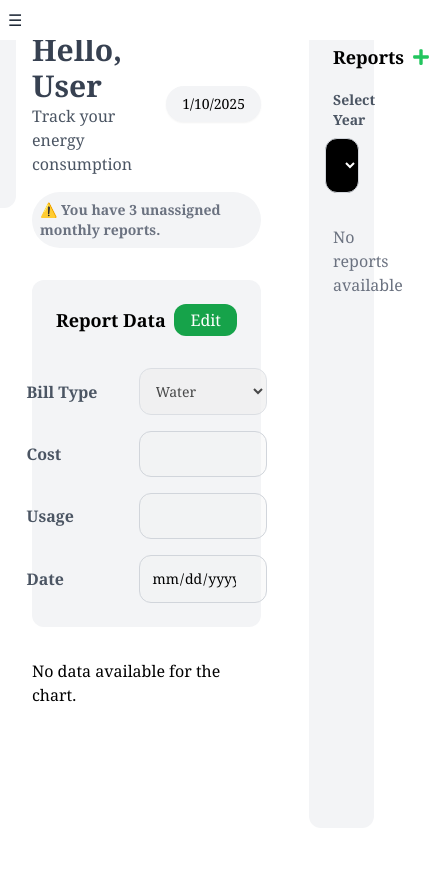
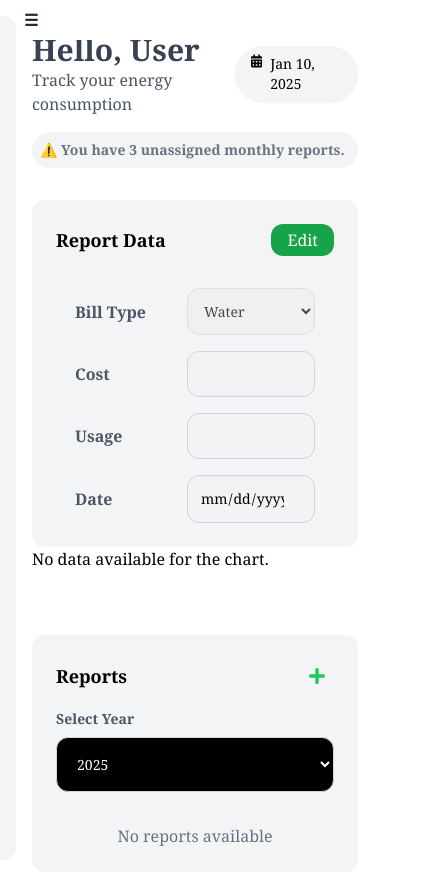
Before and after one commit to heyxdelaram/home-energy-app, a Next.js app: page /dashboard in a window 390 px wide. Shown: the top 884 px of the page, 438 px wide, since content can reach past the window. Before the commit the page ends 844 px from the top, so only its background shows below. Built offline with nearby package versions, Linux system fonts and the light colour scheme.

Commit message:
made responsive

```diff
--- a/src/app/components/Header.js
+++ b/src/app/components/Header.js
@@ -1,6 +1,22 @@
 import React from "react";
+import {FaCalendarAlt} from "react-icons/fa";
+const formatShortDate = (date) => {
+  return date.toLocaleString('default', { month: 'short', day: 'numeric', year: 'numeric' });
+};
 
+const formatDetailedDate = (date) => {
+  return date.toLocaleString('en-US', {
+    weekday: 'long',
+    year: 'numeric',
+    month: 'long',
+    day: 'numeric',
+    hour: 'numeric',
+    minute: 'numeric',
+    timeZoneName: 'short'
+  });
+};
 function Header({ user }) {
+  const todayDate = new Date();
   return (
     <header className="">
       <div className="flex justify-between items-center">
@@ -14,10 +30,11 @@ function Header({ user }) {
           )}
           <p className="text-gray-600">Track your energy consumption</p>
         </div>
-        <div className="flex items-center space-x-4">
-          <button className="bg-gray-100 px-4 py-2 rounded-full shadow-sm text-sm text-black">
-            {new Date().toLocaleDateString()}
-          </button>
+          <div className="bg-gray-100 flex flex-row gap-2 px-4 py-2 rounded-full shadow-sm text-sm text-black">
+            <FaCalendarAlt/>
+            <span>{formatShortDate(todayDate)}</span>
+            <div>
+      </div>
         </div>
       </div>
       <div className="bg-gray-100 text-sm font-semibold text-gray-500 p-2 rounded-full mt-4">
--- a/src/app/components/ReportsList.js
+++ b/src/app/components/ReportsList.js
@@ -20,7 +20,7 @@ const ReportsList = ({ setIsModalOpen, reports }) => {
     }, {});
 
   return (
-    <div className="bg-gray-100 text-black rounded-xl m-4 p-6 w-1/6">
+    <div className="bg-gray-100 text-black rounded-xl lg:m-4 p-6 lg:w-1/6 m-8">
       <div className="flex justify-between items-center mb-4">
         <h3 className="text-lg font-bold">Reports</h3>
         <button
--- a/src/app/components/Sidebar.js
+++ b/src/app/components/Sidebar.js
@@ -1,4 +1,4 @@
-import React from "react";
+import React, { useState } from "react";
 import {
   FaTachometerAlt,
   FaFileAlt,
@@ -8,25 +8,27 @@ import {
   FaFile,
 } from "react-icons/fa";
 
-function Sidebar({ isOpen, setIsOpen }) {
+function Sidebar() {
+  const [isOpen, setIsOpen] = useState(false)
   return (
     <>
       {!isOpen && (
-        <nav className="bg-white w-full lg:hidden p-2 text-gray-800 fixed z-50">
-          <button onClick={() => setIsOpen(!isOpen)}>☰</button>
+        <nav className="bg-white w-full lg:hidden left-4 p-2 font-extrabold text-gray-800 fixed z-40">
+          <button onClick={() => setIsOpen(true)}>☰</button>
         </nav>
       )}
       {/* Overlay */}
+      {isOpen && (
+        <div
+          className="fixed inset-0 bg-black bg-opacity-50 z-40"
+          onClick={() => setIsOpen(false)} // Close when clicking outside
+        ></div>
+      )}
+      {/**Sidebar Menu*/}
       <div
-        className={` inset-0 bg-black bg-opacity-50 z-40 transition-opacity ${
-          isOpen ? "opacity-100" : "opacity-0 pointer-events-none"
-        } `}
-        onClick={() => setIsOpen(false)} // Close when clicking outside
-      ></div>
-      <div
-        className={`fixed top-0 left-0 w-64 bg-gray-100 font-semibold text-zinc-900 p-6 flex flex-col justify-between z-40 transform transition-transform rounded-xl m-4 ${
+        className={`fixed top-0 left-0 h-full w-fixed bg-gray-100 font-semibold text-zinc-900 p-6 flex flex-col justify-between z-40 transform transition-transform rounded-xl m-4 ${
           isOpen ? "translate-x-0" : "-translate-x-full "
-        } lg:translate-x-0 lg:static lg:w-48 lg:pt-24`}
+        } lg:translate-x-0 lg:static lg:w-48 pt-24 pb-24`}
       >
         <div className="space-y-2 ">
           <a
--- a/src/app/dashboard/page.js
+++ b/src/app/dashboard/page.js
@@ -48,6 +48,8 @@ export default function Dashboard() {
   const [lastReport, setLastReport] = useState({}); // State to hold the last report
   const [error, setError] = useState("");
   const [isEditing, setIsEditing] = useState(false); // State to track if editing
+
+
   const handleAddBill = async () => {
     try {
       // Validate form data
@@ -294,16 +296,17 @@ export default function Dashboard() {
           addBill={handleAddBill}
         />
       )}
-      <div className="flex h-screen bg-white">
+      <div className="flex flex-col lg:flex-row h-full lg:h-screen bg-white">
         {/* Sidebar */}
-        <Sidebar isOpen={false} setIsOpen={() => {}} />
+        <Sidebar/>
 
         {/* Main Content */}
         <main className="flex-1 p-8 space-y-8">
           {/* Header */}
           <Header user={user} />
 
-          <div className="grid text-black grid-cols-1 lg:grid-cols-6 gap-8">
+
+          <div className="grid text-black grid-cols-1 xl:grid-cols-6 lg:gap-8">
             {/* Report Data Display Section */}
             <ReportData
               formData={formData}
@@ -313,17 +316,19 @@ export default function Dashboard() {
               isEditing={isEditing}
               onEdit={handleEditReport}
               onCancelEdit={handleCancelEdit}
-            />
+              />
             {/* Chart Section */}
             <ChartComponent chartData={chartData} />
           </div>
-        </main>
+          </main>
         {/* Reports Section */}
+
         <ReportsList
           setIsModalOpen={setIsModalOpen}
           reports={fetchedReports}
           user={user} // fetchedReports is an array of reports from Supabase
-        />
+          />
+
       </div>
     </>
   );
```
